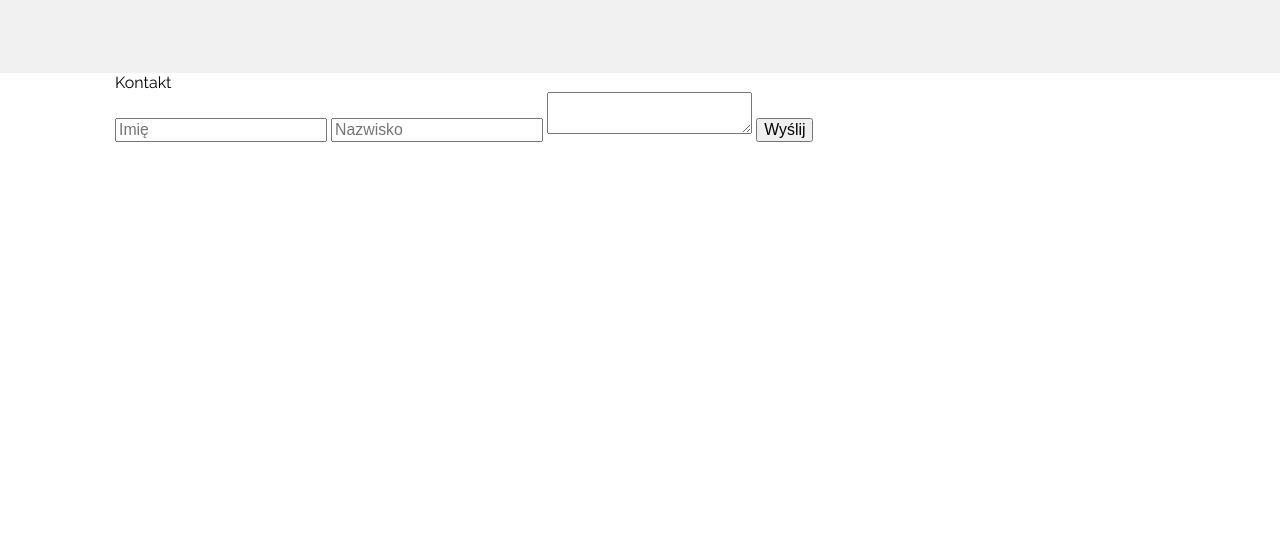
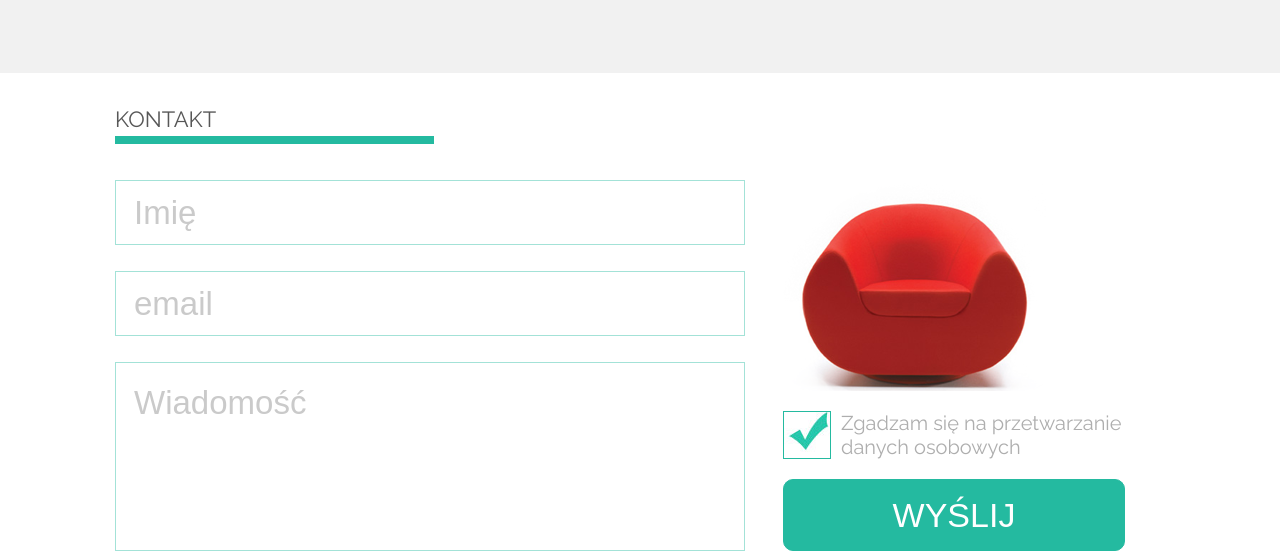
Before and after one commit to lucky555luke/CodersLab_Warsztaty_1_HTML_CSS_Landing_Page, a plain HTML site: page index.html in a window 1280 px wide. Shown: the part 1549-2103 px from the top of the page. Drawn offline with Linux system fonts and the light colour scheme.

Commit message:
4 section done, site is ready :)

```diff
--- a/css/style.css
+++ b/css/style.css
@@ -1,43 +1,34 @@
-
 body, html {
   font-family: 'Raleway', sans-serif;
-  /*position: relative;*/
-  /*width: 100%;*/
 }
 
 .header_page {
   width: 100%;
   margin: 0 auto;
-  /*position: relative;*/
   color: #ffffff;
   background-color: #000000;
-
 }
 
 .navigation_menu {
   max-width: 1050px;
   margin: 0 auto;
   display: flex;
-    /*flex-direction: row;*/
   justify-content: space-between;
   align-items: center;
   height: 41px;
 }
 
 .logo {
-
   font-weight: bold;
   font-size: 14px;
   text-transform: uppercase;
   line-height: 21px;
   display: flex;
-
 }
 
 .logo a {
   text-decoration: none;
   color: #ffffff;
-
 }
 
 .font {
@@ -45,21 +36,18 @@ body, html {
   font-weight: 700;
 }
 
-/* menu */
+
+/* ------------- menu ------------- */
 
 .menu_list {
   display: flex;
   justify-content: space-between;
   margin: 0 auto;
-  /*position: relative;*/
-
 }
 
 .menu_list li {
   cursor: pointer;
   position: relative;
-  /*border: 1px solid blue;*/
-
 }
 
 .menu_list li a:active {
@@ -74,26 +62,36 @@ body, html {
   visibility: visible;
 }
 
+nav li {
+  list-style: none;
+}
+
+nav li a {
+  padding: 20px 22px 20px 22px;
+  text-decoration: none;
+  text-transform: uppercase;
+  color: #fff;
+  font-size: 14px;
+  font-family: 'Raleway';
+  line-height: 21px;
+  font-weight: bold;
+}
+
 .submenu_list {
-  width: 121px;
-  height: 96px;
   top: 45px;
   left: -5px;
-  padding: 0 10px 5px 0;
+  padding-bottom: 7px;
   visibility: hidden;
   transition-delay: .2s;
   z-index: 2;
   position: absolute;
   background-color: #000000;
-  z-index: 2;
-  /*overflow: hidden;*/
-  /*padding: 0;*/
-
 }
 
 .submenu_list li a {
   text-transform: none;
 }
+
 .submenu_list li {
   margin-top: 10px;
   text-transform: uppercase;
@@ -108,65 +106,41 @@ body, html {
   background: white;
   top: -10px;
   position: absolute;
-  left: 55px;
+  left: 45px;
 }
 
-nav li {
-  list-style: none;
-
-}
-
-nav li a {
-  padding: 20px 5px 40px 35px;
-  text-decoration: none;
-  text-transform: uppercase;
-  color: #fff;
-  font-size: 14px;
-  font-family: 'Raleway';
-  line-height: 21px;
-  font-weight: bold;
-
-}
 
 /* ------------- first section with chair ------------- */
 
 .section_1 {
-  /*max-width: 1200px;*/
   height: 504px;
-  /*width: 100%;*/
-  /*position: relative;*/
   margin: 0 auto;
   display: flex;
   justify-content: space-around;
   align-items: center;
   /* Permalink - use to edit and share this gradient: http://colorzilla.com/gradient-editor/#ffffff+0,eeeef0+66,eeeef0+66,eeeef0+66,d0cfd7+100 */
-  background: #ffffff; /* Old browsers */
-  background: -webkit-linear-gradient(#ffffff 0%, #eeeef0 66%, #eeeef0 66%, #eeeef0 66%, #d0cfd7 100%); /* FF3.6-15 */
-  background: -o-linear-gradient(#ffffff 0%, #eeeef0 66%, #eeeef0 66%, #eeeef0 66%, #d0cfd7 100%); /* Chrome10-25,Safari5.1-6 */
-  background: linear-gradient(#ffffff 0%, #eeeef0 66%, #eeeef0 66%, #eeeef0 66%, #d0cfd7 100%); /* W3C, IE10+, FF16+, Chrome26+, Opera12+, Safari7+ */
-  filter: progid:DXImageTransform.Microsoft.gradient( startColorstr='#ffffff', endColorstr='#d0cfd7',GradientType=0 ); /* IE6-9 */
+  background: #ffffff;
+  /* Old browsers */
+  background: -webkit-linear-gradient(#ffffff 0%, #eeeef0 66%, #eeeef0 66%, #eeeef0 66%, #d0cfd7 100%);
+  /* FF3.6-15 */
+  background: -o-linear-gradient(#ffffff 0%, #eeeef0 66%, #eeeef0 66%, #eeeef0 66%, #d0cfd7 100%);
+  /* Chrome10-25,Safari5.1-6 */
+  background: linear-gradient(#ffffff 0%, #eeeef0 66%, #eeeef0 66%, #eeeef0 66%, #d0cfd7 100%);
+  /* W3C, IE10+, FF16+, Chrome26+, Opera12+, Safari7+ */
+  filter: progid:DXImageTransform.Microsoft.gradient( startColorstr='#ffffff', endColorstr='#d0cfd7', GradientType=0);
+  /* IE6-9 */
 }
 
 .section_1_container {
-  /*height: 504px;*/
-  /*display: flex;*/
   width: 1050px;
   position: relative;
   overflow: hidden;
   height: 100%;
-
-
 }
 
 .section_1_container_img {
   position: absolute;
-  /*text-align: center;*/
-  /*display: block;
-  float: left;*/
   transform: scale(1.2);
-  /*display: flex;*/
-  /*left: 15px;
-    top: 110px;*/
   top: 105px;
 }
 
@@ -183,27 +157,14 @@ nav li a {
   text-transform: uppercase;
   margin-top: 30px;
   margin-bottom: 30px;
-  /*line-height: 21px;*/
-  /*position: absolute;
-  top: 200px;
-  left: 500px;*/
-  /*display: flex;*/
-
 }
 
 .section_1_container_columns p {
   font-size: 14px;
   color: #000000;
   line-height: 21px;
-  /*position: absolute;*/
-  /*top: 200px;
-  left: 500px;*/
   width: 450px;
   height: 92px;
-  /*margin-right: 120px;
-  margin-top: 50px;*/
-  /*text-align: center;*/
-  /*display: flex;*/
   padding: 0 20px;
 }
 
@@ -212,20 +173,15 @@ nav li a {
   border-radius: 10px;
   width: 264px;
   height: 53px;
-    /*position: absolute;*/
   background: #24baa0;
   text-transform: uppercase;
   color: #fff;
-    /*left: 590px;
-    top: 311px;*/
   border: none;
   margin-top: 15px;
-    /*margin-bottom: 125px;*/
-    /*display: flex;*/
+}
 
-  }
 .section_1_container_columns button:hover {
-    color: black;
+  color: #000000;
 }
 
 .click {
@@ -246,11 +202,11 @@ nav li a {
   top: 43%;
 }
 
-.click_right:hover,
-.click_left:hover {
+.click_right:hover, .click_left:hover {
   transform: scale(1.3);
   color: #000000;
 }
+
 
 /* ------------- second section with 3 boxes ------------- */
 
@@ -260,7 +216,6 @@ nav li a {
   display: flex;
   justify-content: space-between;
   flex-direction: row;
-  /*box-sizing: border-box;*/
   padding-top: 28px;
   align-items: flex-start;
   box-sizing: border-box;
@@ -270,7 +225,6 @@ nav li a {
   width: 331px;
   height: 100%;
   position: relative;
-
 }
 
 .section_2_type {
@@ -281,7 +235,6 @@ nav li a {
   font-size: 16px;
   position: relative;
   width: 100%;
-
 }
 
 .section_2_container .section_2_type {
@@ -291,7 +244,6 @@ nav li a {
   padding-left: 13px;
   padding-top: 16px;
   font-weight: 700;
-  /*border-bottom: 2px solid #27c7ab;*/
 }
 
 .section_2_type:after {
@@ -302,15 +254,13 @@ nav li a {
   left: 13px;
   content: " ";
   top: 57%;
+}
 
-}
 .section_2_container_third_boxes {
   width: 337px;
   height: 253px;
   border: 1px solid #dcdcdc;
   padding: 32px 27px 49px 21px;
-
-  /*box-sizing: border-box;*/
 }
 
 .section_2_container_third_boxes h3 {
@@ -318,7 +268,6 @@ nav li a {
   font-size: 16px;
   position: relative;
   margin-bottom: 15px;
-
 }
 
 .section_2_container_third_boxes p {
@@ -326,9 +275,9 @@ nav li a {
   line-height: 21px;
   margin-bottom: 15px;
 }
+
 .section_2_container_third_boxes_header {
   margin-bottom: 15px;
-
 }
 
 .section_2_container_third_boxes_header:after {
@@ -346,6 +295,7 @@ nav li a {
   font-weight: 700;
 }
 
+
 /* ------------- third section with prices ------------- */
 
 .section_3_prices {
@@ -360,7 +310,6 @@ nav li a {
   justify-content: space-between;
   flex-direction: row;
   box-sizing: border-box;
-  /*flex-wrap: wrap;*/
   margin-top: 30px;
   padding-top: 49px;
   position: relative;
@@ -372,7 +321,6 @@ nav li a {
   text-transform: uppercase;
   color: #575757;
   position: absolute;
-
 }
 
 .section_3_prices_header:after {
@@ -383,7 +331,6 @@ nav li a {
   left: 0;
   content: " ";
   bottom: -14px;
-
 }
 
 .section_3_prices_item {
@@ -400,7 +347,6 @@ nav li a {
   flex-direction: column;
   align-items: center;
   justify-content: flex-start;
-
 }
 
 .section_3_prices_item2 {
@@ -417,38 +363,34 @@ nav li a {
   flex-direction: column;
   align-items: center;
   justify-content: flex-start;
-
 }
 
-
-.section_3_prices_item:after{
+.section_3_prices_item:after {
   position: absolute;
   content: " ";
-    width:57px;
-    height:57px;
-    background-color:#c2c2c2;
-    box-shadow:0 0 0 2px #c2c2c2;
-    border:15px solid #ffffff;
+  width: 57px;
+  height: 57px;
+  background-color: #c2c2c2;
+  box-shadow: 0 0 0 2px #c2c2c2;
+  border: 15px solid #ffffff;
   border-radius: 50%;
   top: -7px;
   left: 50%;
   transform: translate(-50%, -50%);
-
 }
 
-.section_3_prices_item2:after{
+.section_3_prices_item2:after {
   position: absolute;
   content: " ";
-    width:57px;
-    height:57px;
-    background-color:#ffffff;
-    box-shadow:0 0 0 2px #27c7ab;
-    border:15px solid #27c7ab;
+  width: 57px;
+  height: 57px;
+  background-color: #ffffff;
+  box-shadow: 0 0 0 2px #27c7ab;
+  border: 15px solid #27c7ab;
   border-radius: 50%;
   top: -7px;
   left: 50%;
   transform: translate(-50%, -50%);
-
 }
 
 .section_3_prices_item2 h3 {
@@ -463,7 +405,6 @@ nav li a {
   text-align: center;
   color: #72d4c0;
   font-size: 26px;
-
 }
 
 .section_3_prices_item2 button {
@@ -484,8 +425,6 @@ nav li a {
   margin-bottom: 33px;
   flex-direction: column;
   color: #c2c2c2;
-
-
 }
 
 .section_3_prices_wheel h4 {
@@ -495,8 +434,6 @@ nav li a {
   text-transform: uppercase;
   display: flex;
   justify-content: center;
-
-
 }
 
 .section_3_prices_wheel p {
@@ -505,7 +442,6 @@ nav li a {
   position: relative;
   text-transform: uppercase;
   display: flex;
-
 }
 
 .rest {
@@ -596,7 +532,6 @@ nav li a {
   color: #ffffff;
 }
 
-
 .section_3_prices_footer {
   display: flex;
   justify-content: center;
@@ -608,23 +543,159 @@ nav li a {
   color: #000000;
 }
 
+
 /* ------------- four section with form ------------- */
 
 .section_4_form {
   background: #ffffff;
-  height: 500px;
+  height: 545px;
+}
+
+.section_4_form_container {
+  width: 1050px;
+  margin: 0 auto;
+  display: flex;
+  flex-direction: row;
+  margin-top: 36px;
+  position: relative;
 }
 
 .section_4_form_header {
-  width: 1050px;
-  margin: 0 auto;
+  font-size: 22px;
+  line-height: 21px;
+  text-transform: uppercase;
+  color: #575757;
+  position: absolute;
+}
+
+.section_4_form_header:after {
+  background: #24baa0;
+  height: 8px;
+  width: 319px;
+  position: absolute;
+  left: 0;
+  content: " ";
+  bottom: -14px;
+}
+
+.section_4_form_header_left {
+  width: 689px;
+  display: flex;
+  flex-direction: row;
+  margin-top: 45px;
+}
+
+.section_4_form_header_left form fieldset {
+  display: flex;
+  justify-content: flex-start;
+  flex-direction: column;
+}
+
+.section_4_form_header_left input {
+  margin-top: 26px;
+  height: 65px;
+  width: 630px;
+  border: 1px solid #a3e2d7;
+  font-size: 33px;
+}
+
+.section_4_form_header_left textarea {
+  margin-top: 26px;
+  height: 189px;
+  width: 630px;
+  border: 1px solid #a3e2d7;
+  resize: none;
+  font-size: 33px;
+}
+
+.section_4_form_header_left input::placeholder {
+  color: #cacaca;
+  /*font-family: 'Raleway-Light';*/
+  padding-left: 16px;
+}
+
+.section_4_form_header_left textarea::placeholder {
+  color: #cacaca;
+  padding-left: 16px;
+  padding-top: 19px;
+}
+
+.section_4_form_header_right {
+  display: flex;
+  flex-direction: column;
+  justify-content: flex-end;
+  margin-left: 38px;
+}
+
+.section_4_form_header_right img {
+  width: 264px;
+  height: 210px;
+  margin-bottom: 20px;
+}
+
+.section_4_form_header_right div {
+  display: flex;
+  justify-content: flex-start;
+  flex-direction: row;
+}
+
+.section_4_form_header_right form fieldset {
+  display: flex;
+  justify-content: flex-end;
+  flex-direction: column;
+}
+
+.section_4_form_right_wrapper {
+  display: flex;
+}
+
+.section_4_form_right_wrapper input[type=checkbox] {
+  display: none;
+}
+
+.section_4_form_right_wrapper input[type=checkbox]+label {
+  background: url('../images/form_ok.jpg') no-repeat;
+  height: 48px;
+  width: 48px;
+  display: inline-block;
+  padding: 0 0 0 0px;
+  cursor: pointer;
+  border: 1px solid #24baa0;
+  flex-basis: 48px;
+  flex-shrink: 0;
+}
+
+.section_4_form_right_wrapper input[type=checkbox]:checked+label {
+  background: #ffffff;
+  height: 48px;
+  width: 48px;
+  display: inline-block;
+  padding: 0 0 0 0px;
+}
+
+.section_4_form_right_wrapper p {
+  font-size: 20px;
+  color: #aeaeae;
+  margin-bottom: 20px;
+  margin-left: 10px;
   display: flex;
   justify-content: space-between;
-  flex-direction: column;
-  box-sizing: border-box;
-  /*margin-top: 30px;
-  padding-top: 49px;*/
-  position: relative;
+}
+
+.section_4_form_header_right input[type="submit"] {
+  width: 342px;
+  height: 72px;
+  background-color: #24baa0;
+  text-transform: uppercase;
+  color: #ffffff;
+  border-radius: 10px;
+  border: 1px solid #24baa0;
+  font-size: 34px;
+  font-weight: 700px;
+}
+
+.section_4_form_header_right input[type="submit"]:hover {
+  color: #000000;
 }
 
 
@@ -632,8 +703,7 @@ nav li a {
 
 .footer {
   background: #ffffff;
-  height: 90px;
-  /*border: 1px solid black;*/
+  height: 70px;
 }
 
 .footer_container {
@@ -642,18 +712,17 @@ nav li a {
   display: flex;
   justify-content: space-between;
   position: relative;
-
 }
 
 .footer .footer_container div {
   color: #9b9b9b;
   font-size: 16px;
 }
+
 .footer .footer_container p {
   text-transform: uppercase;
   font-size: 16px;
   color: #9b9b9b;
-
 }
 
 .footer .footer_container span {
@@ -668,5 +737,5 @@ nav li a {
   justify-content: flex-end;
   flex: 1;
   padding-right: 69px;
-  margin-top: -13px;
+  margin-top: -15px;
 }
--- a/index.html
+++ b/index.html
@@ -1,16 +1,17 @@
 <!DOCTYPE html>
 <html lang="en">
+
 <head>
   <meta charset="UTF-8">
   <meta name="viewport" content="width=device-width, initial-scale=1.0">
   <meta http-equiv="X-UA-Compatible" content="ie=edge">
   <link rel="stylesheet" href="css/reset.css">
   <link rel="stylesheet" href="css/style.css">
-<link href="https://fonts.googleapis.com/css?family=Raleway" rel="stylesheet">
-  <title>First Page</title>
+  <link href="https://fonts.googleapis.com/css?family=Raleway:300,400" rel="stylesheet">
+  <title>CodersLab Warsztaty - First Page</title>
 </head>
+
 <body>
-
   <header class="header_page">
     <div class="navigation_menu">
       <div class="logo">
@@ -49,10 +50,10 @@
           <button type="button">zobacz więcej</button>
         </div>
         <a href="#" class="click click_right">></a>
-      <a href="#" class="click click_left"><</a>
+        <a href="#" class="click click_left">
+          <</a>
       </div>
     </section>
-
     <section class="section_2_boxes">
       <div class="section_2_container">
         <img alt="White Chair" src="images/box1_img.jpg">
@@ -68,11 +69,9 @@
         <p>Notice there is no change when clicking the checkboxes since no click events have been</p>
       </div>
     </section>
-
     <section class="section_3_prices">
       <div class="section_3_prices_container">
         <h2 class="section_3_prices_header">cennik</h2>
-
         <div class="section_3_prices_item">
           <h3>basic plan</h3>
           <div class="section_3_prices_wheel">
@@ -85,7 +84,6 @@
             <button class="section_3_button" type="button">dołącz</button>
           </div>
         </div>
-
         <div class="section_3_prices_item2">
           <h3>standard plan</h3>
           <div class="section_3_prices_wheel color_one color_five">
@@ -99,7 +97,6 @@
             <button class="section_3_button" type="button">dołącz</button>
           </div>
         </div>
-
         <div class="section_3_prices_item">
           <h3>advance plan</h3>
           <div class="section_3_prices_wheel">
@@ -114,40 +111,53 @@
             <button class="section_3_button" type="button">dołącz</button>
           </div>
         </div>
-
       </div>
     </section>
-
     <section class="section_4_form">
       <div>
+        <div class="section_4_form_container">
           <h2 class="section_4_form_header">Kontakt</h2>
-<div class="section_4_form_header">
+          <div class="section_4_form_header_left">
             <form>
               <fieldset>
-    <input type="text" name="form_name" id="form_username" placeholder="Imię">
-    <input type="text" name="form_surname" id="form_surname" placeholder="Nazwisko">
-    <textarea name="form_user_description" id="form_user_description"></textarea>
+                <input type="text" name="form_name" placeholder="Imię">
+                <input type="email" value="" name="form_mail" placeholder="email">
+                <textarea name="form_user_description" placeholder="Wiadomość"></textarea>
+              </fieldset>
+            </form>
+          </div>
+          <div class="section_4_form_header_right">
+            <div class="section_4_form_header_right_img">
+              <img src="images/red_chair.png">
+            </div>
+            <form>
+              <fieldset>
+                <div class="section_4_form_right_wrapper">
+                  <input type='checkbox' id=".checkbox" /><label for=".checkbox"></label>
+                  <p>Zgadzam się na przetwarzanie danych osobowych</p>
+                </div>
                 <input type="submit" value="Wyślij">
               </fieldset>
-
             </form>
           </div>
-
-
-
         </div>
-
+      </div>
     </section>
-
   </main>
   <footer>
     <div class="footer">
       <div class="footer_container">
         <div>Copyright 2014 | All Rights Reserved. - Sit On Chair</div>
-                <div class="social_media"><img alt="Flickr" src="images/flickr.png"> <img alt="Vimeo" src="images/vimeo.png"> <img alt="Pinterest" src="images/pinterest.png"> <img alt="Twitter" src="images/twitter.png"></div>
+        <div class="social_media">
+          <a href="https://www.flickr.com/" target="_blank"><img src="images/flickr.png" alt="Flickr"></a>
+          <a href="https://www.vimeo.com/" target="_blank"><img src="images/vimeo.png" alt="Vimeo"></a>
+          <a href="https://www.pinterest.com/" target="_blank"><img src="images/pinterest.png" alt="Pinterest"></a>
+          <a href="https://www.twitter.com/" target="_blank"><img src="images/twitter.png" alt="Twitter"></a>
+        </div>
         <p>sit <span> on</span> chair</p>
       </div>
     </div>
   </footer>
 </body>
+
 </html>
```
Lines whose indentation alone changed are shown as unchanged.
